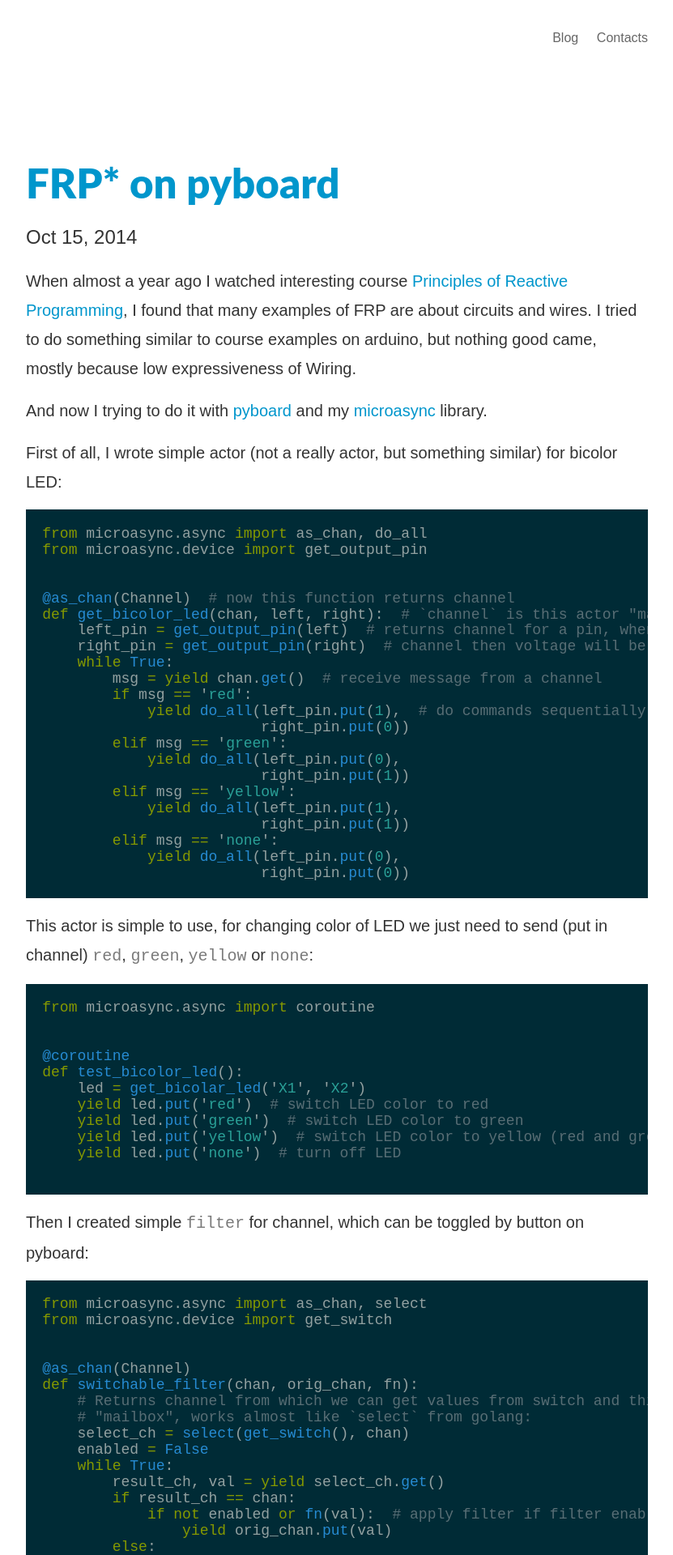
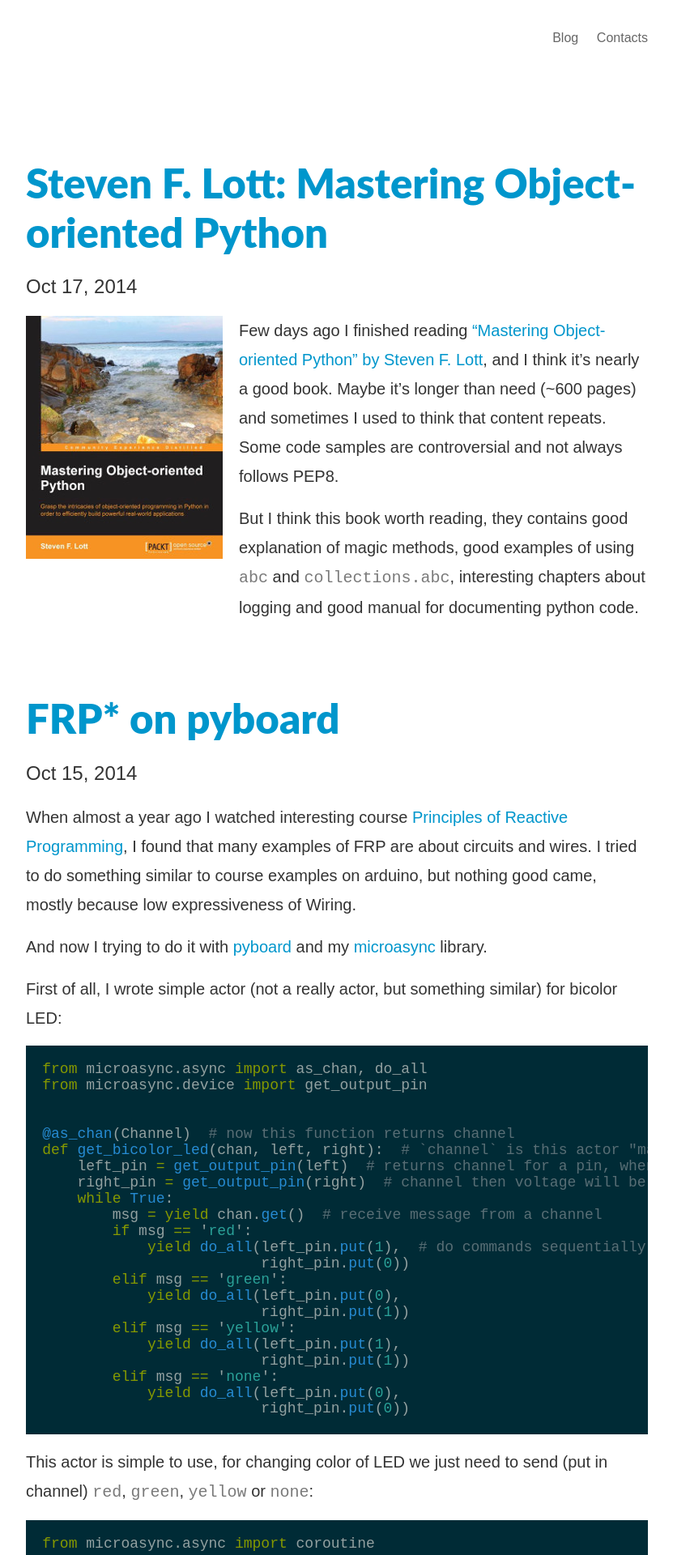
Before and after one commit to nvbn/nvbn.github.io, a Jekyll site: the page built from index.html, in a window 1280 px wide. Shown: the top 1920 px of the page at 81% size, without its empty margins (224-1055 px from the left). Built offline with Jekyll 4.4.1, drawn with Linux system fonts in a browser that asks for light colours; Markdown is read by kramdown in place of the engine named in the settings; the list of posts is cut into pages by our own code.

Commit message:
Add post about "Steven F. Lott: Mastering Object-oriented Python"

```diff
--- /dev/null
+++ b/_posts/2014-10-17-mastering-object-oriented-python.md
@@ -0,0 +1,16 @@
+---
+layout:     post
+title:      "Steven F. Lott: Mastering Object-oriented Python"
+date:       2014-10-17 05:19:00
+keywords:   python, book, OOP
+---
+
+![book cover](/assets/0971OS.jpg) Few days ago I finished reading
+["Mastering Object-oriented Python" by Steven F. Lott](https://www.packtpub.com/application-development/mastering-object-oriented-python),
+and I think it's nearly a good book. Maybe it's longer than need (~600 pages) and
+sometimes I used to think that content repeats. Some code samples are controversial and
+not always follows PEP8.
+
+But I think this book worth reading, they contains good explanation of magic methods,
+good examples of using `abc` and `collections.abc`, interesting chapters about logging
+and good manual for documenting python code.
--- a/_sass/_main.scss
+++ b/_sass/_main.scss
@@ -459,3 +459,17 @@ Copyright (c) 2014 Daniel Eden
   -webkit-animation-name: fadeInDown;
   animation-name: fadeInDown;
 }
+
+.entry, .post-content {
+  overflow: hidden;
+
+  img {
+    width: auto;
+  }
+
+  img[alt='book cover'] {
+    float: left;
+    padding-right: 20px;
+    padding-bottom: 50px;
+  }
+}
```
Also changed, not shown: assets/0971OS.jpg (added).
